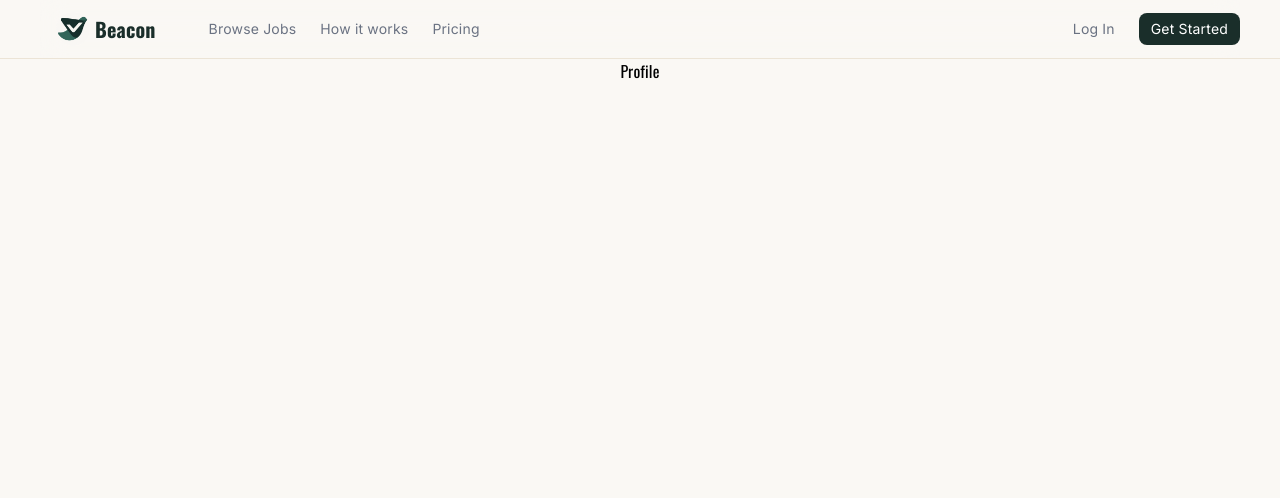
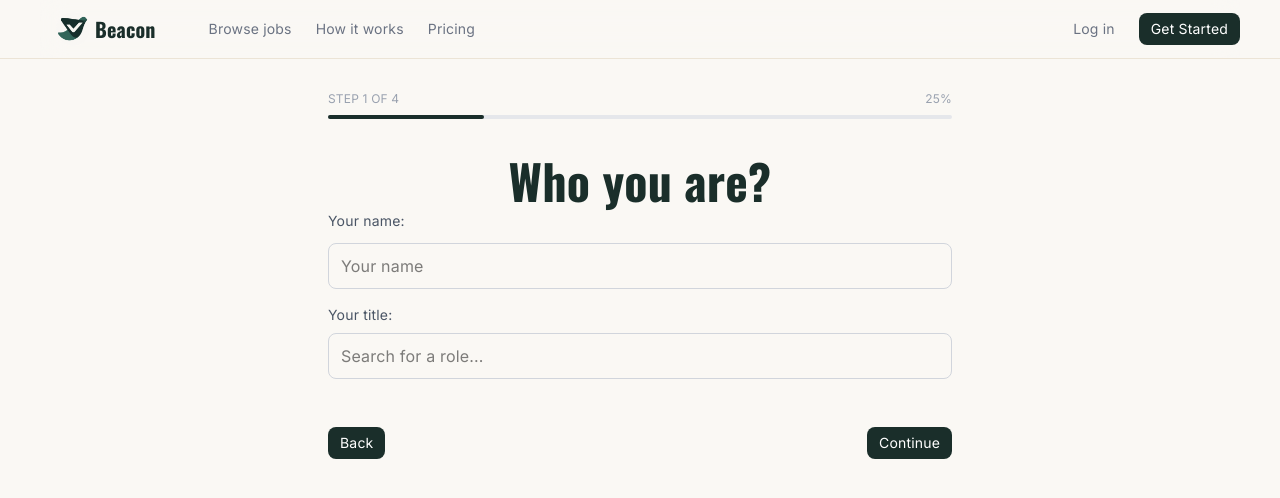
Before and after one commit to buseozsahin/job-finder, a React (Vite) app: page /setupProfile in a window 1280 px wide. Shown: the top 498 px of the page. Built offline with nearby package versions, Linux system fonts and the light colour scheme.

Commit message:
Added role selection logic

```diff
--- a/src/components/Button.jsx
+++ b/src/components/Button.jsx
@@ -2,14 +2,16 @@ function Button({
   label,
   variant = "outlined",
   color = "#1a2e2a",
-  textColor="#ffffff",
-  className="",
+  textColor= "#ffffff",
+  className= "",
   onClick,
+  disabled= false
 
 }) {
   return (
     <button
       onClick={onClick}
+      disabled={disabled}
       className={`px-[12px] py-[6px] text-sm rounded-lg cursor-pointer transition-colors duration-200 ${
         variant === "filled"
           ? ""
--- a/src/components/Navbar.jsx
+++ b/src/components/Navbar.jsx
@@ -23,7 +23,7 @@ function Navbar({ isLoggedIn, setIsLoggedIn }) {
               </>
             ) : (
               <>
-                <NavItem label="Browse Jobs" isActive={location.pathname === "/browseJobs"} onClick={() => navigate("/browseJobs")}/>
+                <NavItem label="Browse jobs" isActive={location.pathname === "/browseJobs"} onClick={() => navigate("/browseJobs")}/>
                 <NavItem label="How it works" isActive={location.pathname === "/howItWorks"} onClick={() => navigate("/howItWorks")}/>
                 <NavItem label="Pricing" isActive={location.pathname === "/pricing"} onClick={() => navigate("/pricing")}/>
               </>
@@ -38,7 +38,7 @@ function Navbar({ isLoggedIn, setIsLoggedIn }) {
             }}/>
           ) : (
             <>
-              <Button label="Log In" onClick={() => navigate("/login")}/>
+              <Button label="Log in" onClick={() => navigate("/login")}/>
               <Button label="Get Started" onClick={() => navigate("/getStarted")} variant="filled"/>
             </>
           )}
--- /dev/null
+++ b/src/components/ProgressBar.jsx
@@ -0,0 +1,18 @@
+export default function ProgressBar({ currentStep, totalSteps }) {
+  const percentage = Math.round((currentStep / totalSteps) * 100)
+
+  return (
+    <div className="w-full mb-8">
+      <div className="flex justify-between text-xs text-gray-400 mb-2">
+        <span>STEP {currentStep} OF {totalSteps}</span>
+        <span>{percentage}%</span>
+      </div>
+      <div className="w-full bg-gray-200 rounded-full h-1">
+        <div
+          className="bg-[#1a2e2a] h-1 rounded-full transition-all duration-300"
+          style={{ width: `${percentage}%` }}
+        />
+      </div>
+    </div>
+  )
+}
--- /dev/null
+++ b/src/components/RoleComboBox.jsx
@@ -0,0 +1,61 @@
+import { useEffect, useState } from "react"
+import { fetchRoles } from "../service/apiService";
+
+
+export default function RoleComboBox({ onRoleSelect}) {
+  const [query, setQuery] = useState("");
+  const [isDropdownOpen, setIsDropdownOpen] = useState(false);
+  const [selectedRole, setSelectedRole] = useState(null);
+  const [filteredRoles, setFilteredRoles] = useState([])
+
+  function handleInputChange(e) {
+    setQuery(e.target.value)
+    setIsDropdownOpen(true)
+  }
+
+  function handleSelectRole(role) {
+    setSelectedRole(role)
+    setQuery(role.label)
+    setIsDropdownOpen(false)
+    onRoleSelect(role)
+  }
+
+  function handleClickOutside() {
+    setIsDropdownOpen(false)
+  }
+
+  useEffect(() => {
+    fetchRoles(query).then(results => {
+      setFilteredRoles(results)
+    })
+  },[query])
+
+  return(
+    <div className="relative w-full" onBlur={handleClickOutside}>
+      <input
+        type="text"
+        value={query}
+        onFocus={handleInputChange}
+        onChange={handleInputChange}
+        placeholder="Search for a role..."
+        className="w-full border border-gray-300 rounded-lg p-3 outline-none"
+      />
+
+      {isDropdownOpen && (
+        <ul className="absolute w-full bg-white border border-gray-300 rounded-lg shadow-md mt-1 z-10">
+          {filteredRoles.map(role =>(
+            <li
+              key={role.id}
+              onMouseDown={() => handleSelectRole(role)}
+              className="p-3 hover:bg-gray-100 cursor-pointer"
+            >
+              {role.label}
+            </li>
+          ))}
+        </ul>
+      )
+      }
+    </div>
+  )
+
+}
--- a/src/pages/GetStartedPage.jsx
+++ b/src/pages/GetStartedPage.jsx
@@ -28,7 +28,6 @@ function GetStartedPage({setIsLoggedIn, setIsNewUser}){
     } else if (confirmPassword != password) {
       newErrors.confirmPassword = "Passwords do not macth. Try again!";
     }
-
 
     return newErrors;
   }
--- a/src/pages/SetupProfile.jsx
+++ b/src/pages/SetupProfile.jsx
@@ -1,13 +1,74 @@
 import { useNavigate } from "react-router-dom";
+import RoleComboBox from "../components/RoleComboBox";
+import { useState } from "react";
+import ProgressBar from "../components/ProgressBar";
+import Button from "../components/Button";
+
 function SetupProfile({ setIsNewUser }) {
   const navigate = useNavigate();
+  const [name, setName] = useState("")
+  const [selectedRole, setSelectedRole] = useState(null)
+  const [selectedSkills, setSelectedSkills] = useState([])
+  const [currentStep, setCurrentStep] = useState(1)
 
   function handleFinish() {
     setIsNewUser(false);
     navigate("/today");
   }
+
+  function handleContinue() {
+    if (currentStep < 4) setCurrentStep(prev => prev + 1)
+  }
+
+  function handleBack() {
+    if (currentStep > 1) setCurrentStep(prev => prev - 1)
+  }
+
   return(
-    <h1>Profile</h1>
+    <div className="min-h-screen">
+      <div className="max-w-2xl mx-auto px-6 pt-8">
+
+      <ProgressBar currentStep={currentStep} totalSteps={4}/>
+
+        <h1 className="text-[48px] text-[#1a2e2a] font-bold leading-tight">
+          Who you are?
+        </h1>
+
+        <label className="text-sm text-left text-gray-600 block mb-2">
+          Your name:
+        </label>
+
+        <input
+          type="text"
+          value={name}
+          onChange={(e) => setName(e.target.value)}
+          placeholder="Your name"
+          className="w-full border border-gray-300 rounded-lg p-3 outline-none mb-4 mt-1"
+        />
+
+        <label className="text-sm text-left text-gray-600 block mb-2">
+          Your title:
+        </label>
+
+        <RoleComboBox onRoleSelect={(role) => setSelectedRole(role)}/>
+
+        <div className="flex justify-between mt-12">
+          <Button
+            variant="filled"
+            label="Back"
+            onClick={handleBack}
+          />
+          <Button
+            label="Continue"
+            variant="filled"
+            disabled={!name || !selectedRole}
+            onClick={handleContinue}
+          />
+        </div>
+
+      </div>
+    </div>
+
   );
 }
 export default SetupProfile;
--- /dev/null
+++ b/src/service/apiService.js
@@ -0,0 +1,12 @@
+import { roles, skillsMap } from "./mockData.js"
+
+export async function fetchRoles(query) {
+  const filtered = roles.filter(role =>
+    role.label.toLowerCase().includes(query.toLowerCase())
+  )
+  return filtered
+}
+
+export async function fetchSkilsForRoles(roleId) {
+  return skillsMap[roleId]
+}
--- /dev/null
+++ b/src/service/mockData.js
@@ -0,0 +1,21 @@
+export const roles = [
+  { id: "frontend-engineer", label: "Frontend Engineer" },
+  { id: "backend-engineer", label: "Backend Engineer"},
+  { id: "fullstack-engineer", label: "Full Stack Engineer"},
+  { id: "ios-engineer", label: "iOS Engineer"},
+  { id: "android-engineer", label: "Android Engineer" },
+  { id: "data-scientist", label: "Data Scientist" },
+  { id: "ux-designer", label: "UX Designer" },
+  { id: "devops-engineer", label: "DevOps Engineer" },
+]
+
+export const skillsMap = {
+  "frontend-engineer" : ["React", "TypeScript", "CSS", "Next.js", "Python", "Node.js", "Tailwind", "Bootstrap", "Swift", "Kubernetes", "Postgres" ],
+  "backend-engineer" : ["AWS", "Java", "Python", "SQL", "Docker", "Git", "Ruby", "JavaScript", "Go", "MongoDB", "Kafka", "Rest APIs", "Azure", "GraphQL"],
+  "fullstack-engineer" : ["HTML", "CSS", "JavaScript", "TypeScript", "React", "Next.js", "Tailwind CSS", "Redux", "API", "Axios", "PostgreSQL", "MySQL"],
+  "ios-engineer" : ["Swift", "SwiftUI", "Xcode", "Core Data", "UIKit"],
+  "android-engineer" : ["Kotlin", "Java", "Jetpack Compose", "Android SDK", "Firebase"],
+  "data-scientist" : ["Python", "Pandas", "PyTorch", "SQL", "Machine Learning", "Spark"],
+  "ux-designer" : ["Figma", "User Research", "Prototyping", "Design Systems", "Accessibility"],
+  "devops-engineer" : ["Docker", "Kubernetes", "AWS", "CI/CD", "Terraform", "Linux"]
+}
```
